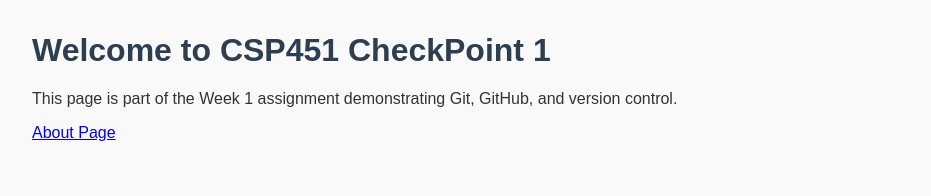
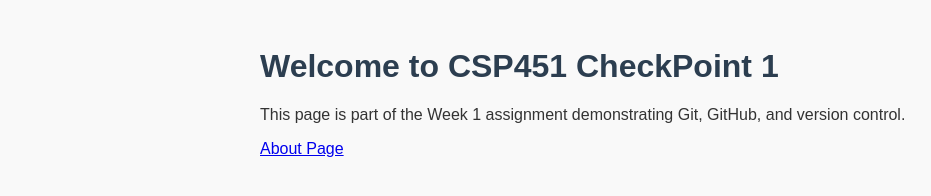
Before and after one commit to hrafique4-221/CSP451-CheckPoint1-hrafique44, a plain HTML site: page index.html in a window 1280 px wide. Shown: the whole page, without its empty margins (0-931 px from the left). Drawn offline with Linux system fonts and the light colour scheme.

Commit message:
style: refine layout width for content

```diff
--- a/style.css
+++ b/style.css
@@ -8,3 +8,4 @@ body {
 h1 {
   color: #2c3e50;
 }
+main { max-width: 760px; margin: 3rem auto; padding: 0 1rem; }
```
